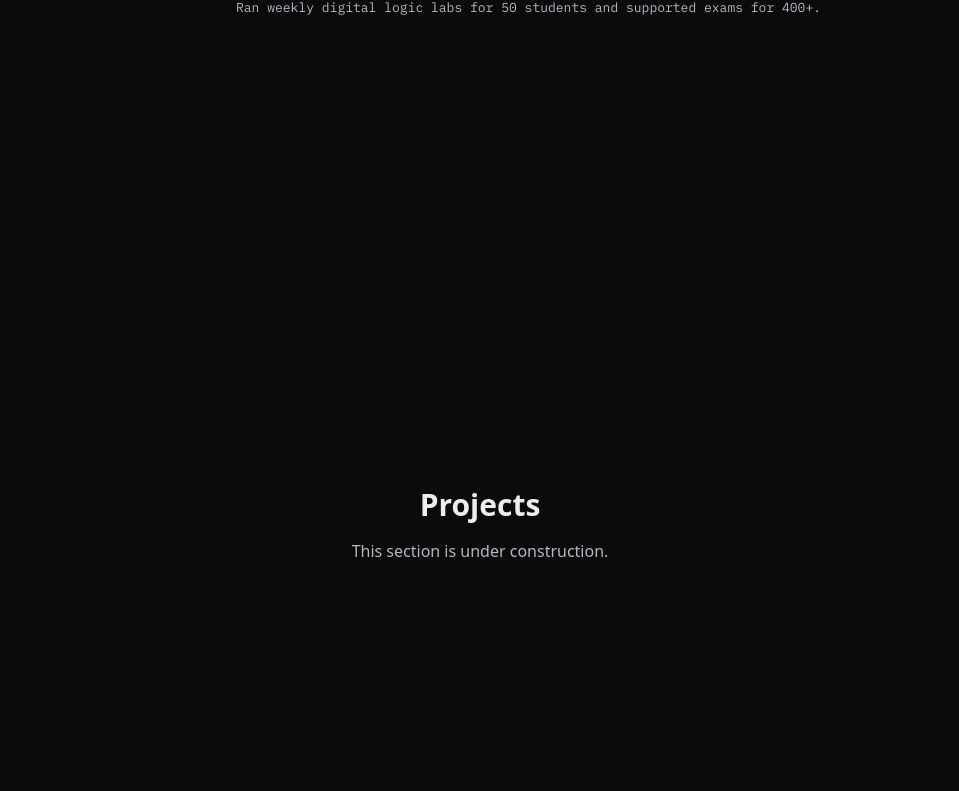
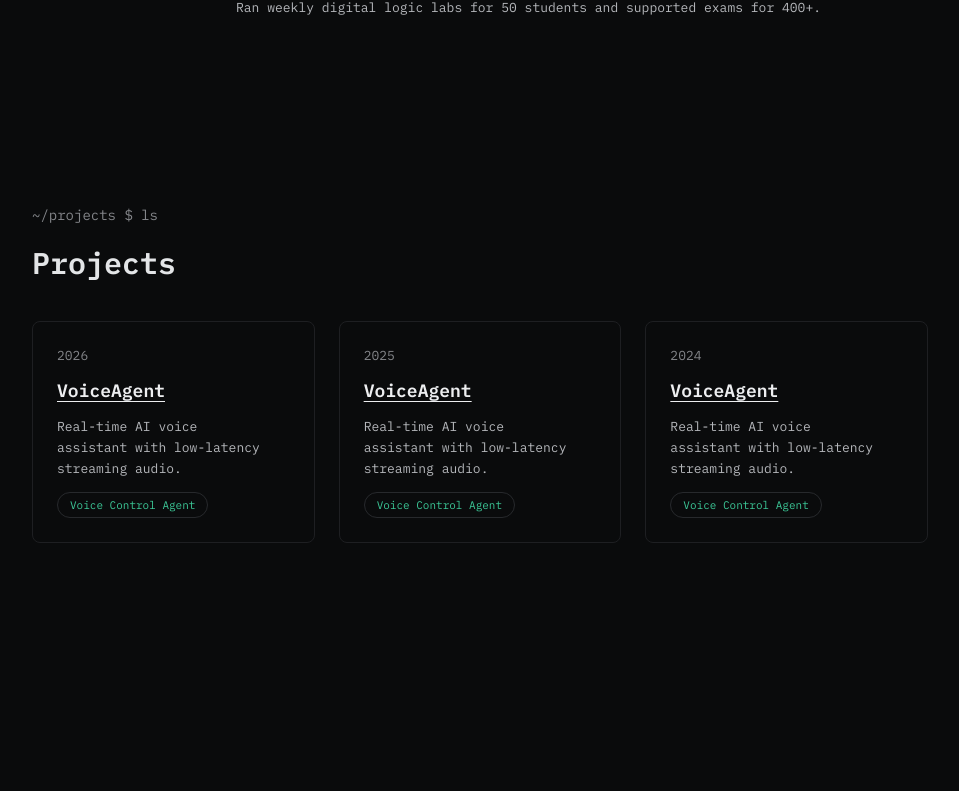
Before and after one commit to Davooood90/Portfolio, a Next.js app: page / in a window 1280 px wide. Shown: the part 989-1780 px from the top of the page, without its empty margins (160-1119 px from the left). Built offline with nearby package versions, Linux system fonts and the light colour scheme.

Commit message:
build projects layout

```diff
--- a/src/components/sections/projects.tsx
+++ b/src/components/sections/projects.tsx
@@ -1,13 +1,70 @@
+type Project = {
+  year: string;
+  title: string;
+  desc: string;
+  tag: string;
+  href: string;
+};
+
+const projects: Project[] = [
+  {
+    year: "2026",
+    title: "VoiceAgent",
+    desc: "Real-time AI voice assistant with low-latency streaming audio.",
+    tag: "Voice Control Agent",
+    href: "#",
+  },
+  {
+    year: "2025",
+    title: "VoiceAgent",
+    desc: "Real-time AI voice assistant with low-latency streaming audio.",
+    tag: "Voice Control Agent",
+    href: "#",
+  },
+  {
+    year: "2024",
+    title: "VoiceAgent",
+    desc: "Real-time AI voice assistant with low-latency streaming audio.",
+    tag: "Voice Control Agent",
+    href: "#",
+  },
+];
+
 export default function ProjectsSection() {
   return (
     <section
       id="projects"
-      className="flex min-h-screen flex-col items-center justify-center gap-4 text-center"
+      className="flex flex-col justify-center px-8 py-20 font-mono"
     >
-      <h2 className="text-3xl font-semibold text-text-strong">Projects</h2>
-      <p className="max-w-prose text-text-body">
-        This section is under construction.
-      </p>
+      <div className="text-text-dim text-sm mb-5 ">~/projects $ ls</div>
+      <h1 className="font-mono text-3xl font-semibold mb-10">Projects</h1>
+
+      <div className="grid grid-cols-1 gap-6 sm:grid-cols-2 lg:grid-cols-3">
+        {projects.map((project) => (
+          <a
+            key={`${project.title}-${project.year}`}
+            href={project.href}
+            target="_blank"
+            rel="noopener noreferrer"
+            className="group flex h-full flex-col gap-3 rounded-lg border border-border p-6 transition-colors hover:border-accent hover:bg-surface"
+          >
+            <div className="flex items-center justify-between">
+              <span className="font-mono text-[13px] text-text-dim">
+                {project.year}
+              </span>
+            </div>
+            <h3 className="text-lg font-semibold text-text-strong underline underline-offset-4 transition-colors group-hover:text-accent">
+              {project.title}
+            </h3>
+            <p className="text-[13px] leading-[1.6] text-text-body text-pretty">
+              {project.desc}
+            </p>
+            <span className="mt-auto w-fit rounded-full border border-border-strong px-3 py-1 font-mono text-[11px] text-accent">
+              {project.tag}
+            </span>
+          </a>
+        ))}
+      </div>
     </section>
   );
 }
```
